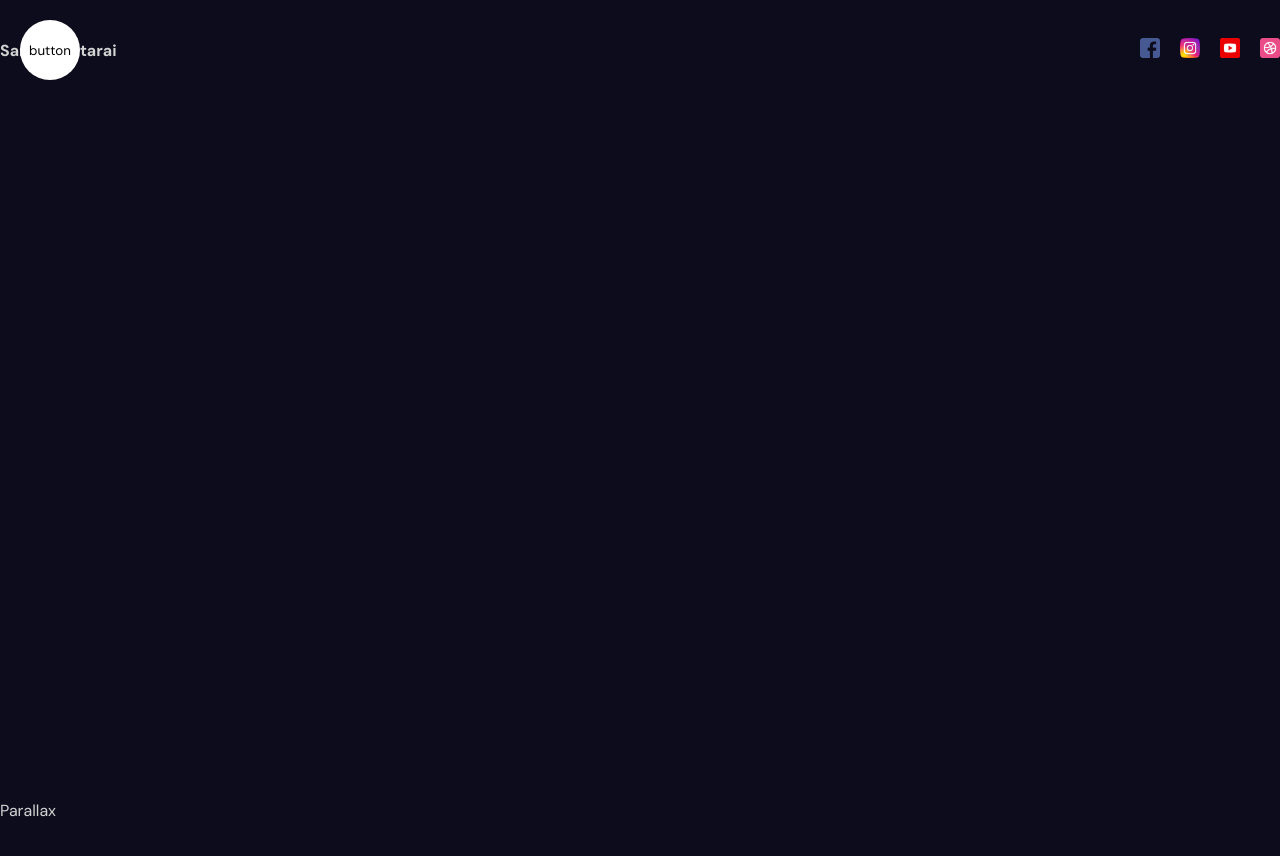
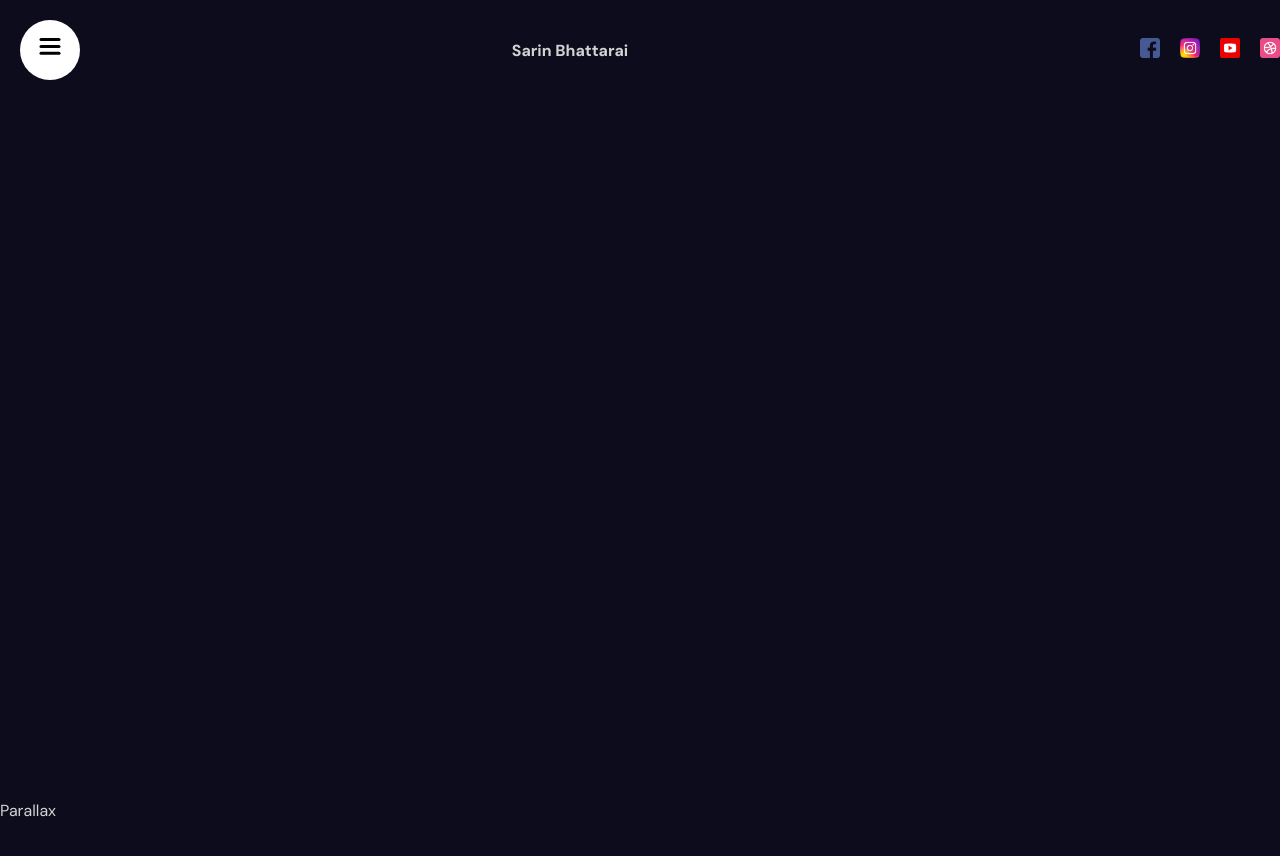
Before and after one commit to Sarin-Bhattarai/personal-portfolio, a React (Vite) app: page / in a window 1280 px wide. Shown: the top 856 px of the page. Built offline with nearby package versions, Linux system fonts and the light colour scheme.

Commit message:
feat(motion for sidebar)

```diff
--- a/src/components/header/Navbar.jsx
+++ b/src/components/header/Navbar.jsx
@@ -5,8 +5,8 @@
 const Navbar = () => {
   return (
     <div className="navbar">
-      <Sidebar />
       <div className="wrapper">
+        <Sidebar />
         <motion.span
           initial={{
             opacity: 0,
--- a/src/components/header/navbar.scss
+++ b/src/components/header/navbar.scss
@@ -8,6 +8,7 @@
         align-items: center;
         justify-content: space-between;
         height: 100%;
+
     }
 
     span{
--- a/src/components/sidebar/Links.jsx
+++ b/src/components/sidebar/Links.jsx
@@ -1,14 +1,46 @@
+import { motion } from "framer-motion";
+const variants = {
+  open: {
+    transition: {
+      staggerChildren: 0.1,
+    },
+  },
+  closed: {
+    transition: {
+      staggerChildren: 0.05,
+      staggerDirection: -1,
+    },
+  },
+};
+
+const itemVariants = {
+  open: {
+    y: 0,
+    opacity: 1,
+  },
+  closed: {
+    y: 50,
+    opacity: 0,
+  },
+};
+
 const Links = () => {
   const items = ["Home", "Services", "Portfolio", "Contact", "About"];
 
   return (
-    <div className="links">
+    <motion.div className="links" variants={variants}>
       {items.map((item) => (
-        <a href={`#${item}`} key={item}>
+        <motion.a
+          href={`#${item}`}
+          key={item}
+          variants={itemVariants}
+          whileHover={{ scale: 1.1 }}
+          whileTap={{ scale: 0.95 }}
+        >
           {item}
-        </a>
+        </motion.a>
       ))}
-    </div>
+    </motion.div>
   );
 };
 
--- a/src/components/sidebar/ToggleButton.jsx
+++ b/src/components/sidebar/ToggleButton.jsx
@@ -1,5 +1,40 @@
+import { motion } from "framer-motion";
+
 const ToggleButton = ({ setOpen }) => {
-  return <button onClick={() => setOpen((prev) => !prev)}>button</button>;
+  return (
+    <button onClick={() => setOpen((prev) => !prev)}>
+      <svg width="23" height="23" viewBox="0 0 23 23">
+        <motion.path
+          strokeWidth="3"
+          stroke="black"
+          strokeLinecap="round"
+          variants={{
+            closed: { d: "M 2 2.5 L 20 2.5" },
+            open: { d: "M 3 16.5 L 17 2.5" },
+          }}
+        />
+        <motion.path
+          strokeWidth="3"
+          stroke="black"
+          strokeLinecap="round"
+          d="M 2 9.423 L 20 9.423"
+          variants={{
+            closed: { opacity: 1 },
+            open: { opacity: 0 },
+          }}
+        />
+        <motion.path
+          strokeWidth="3"
+          stroke="black"
+          strokeLinecap="round"
+          variants={{
+            closed: { d: "M 2 16.346 L 20 16.346" },
+            open: { d: "M 3 2.5 L 17 16.346" },
+          }}
+        />
+      </svg>
+    </button>
+  );
 };
 
 export default ToggleButton;
--- a/src/components/sidebar/sidebar.scss
+++ b/src/components/sidebar/sidebar.scss
@@ -25,7 +25,7 @@
             gap: 20px;
 
             a{
-                font-size: 40px;
+                font-size: 30px;
             }
         }
     }
```
Also changed, not shown: 1 other file (tests, documents, lock files or other folders).
